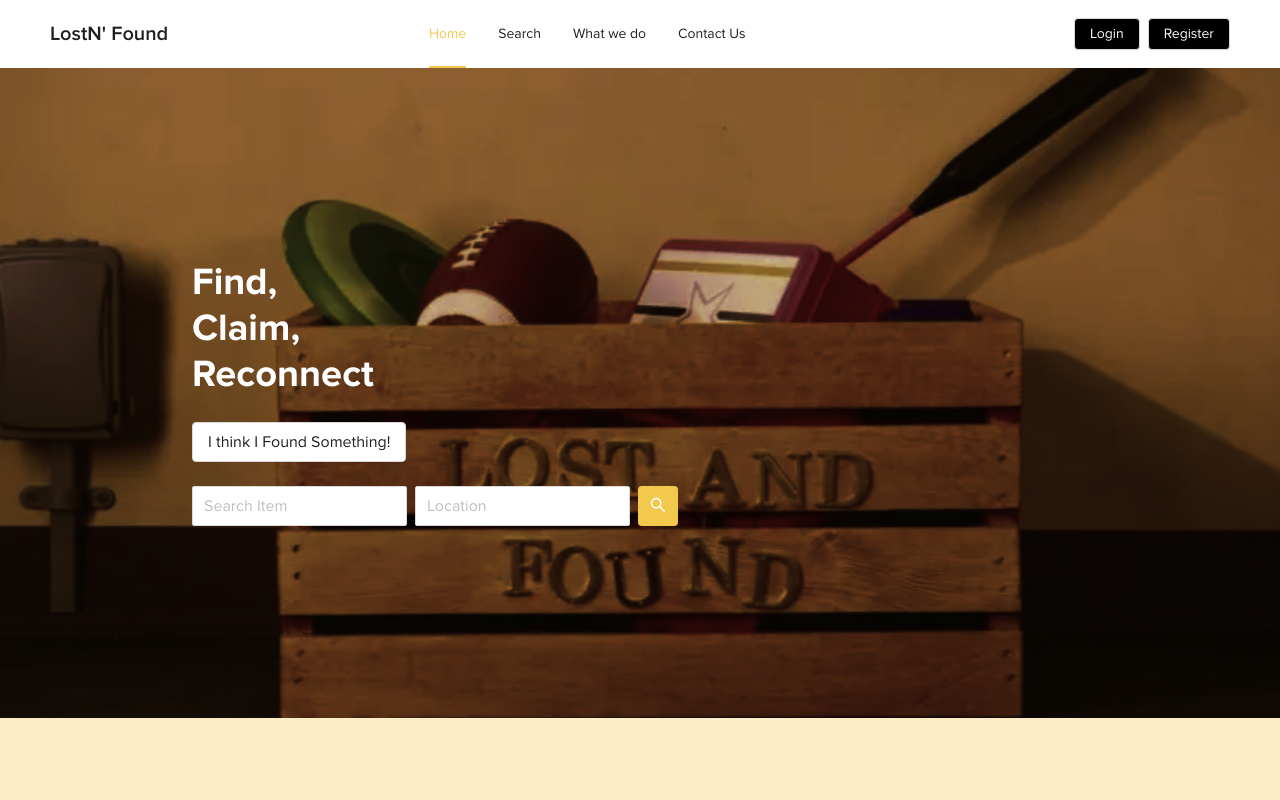
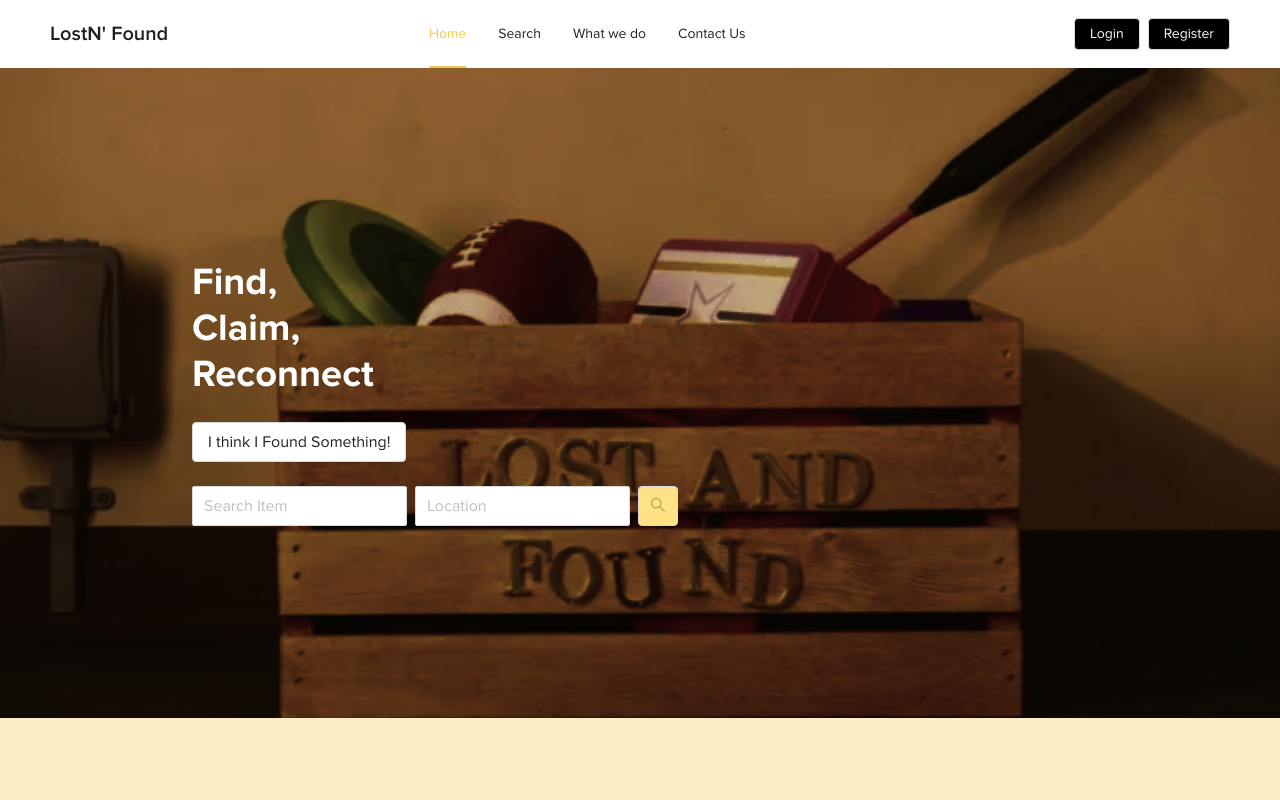
Before and after one commit to cianodev/lnf, a React (Vite) app in the folder client/: page / in a window 1280 px wide. Shown: the top 800 px of the page. Built offline with nearby package versions, Linux system fonts and the light colour scheme.

Commit message:
add home query for search

```diff
--- a/client/src/assets/styles/global.less
+++ b/client/src/assets/styles/global.less
@@ -108,6 +108,10 @@ h5 {
       display: flex;
       justify-content: center;
     }
+  }
+
+  .lnf-home-btn {
+    background-color: #ffe186;
   }
 }
 
--- a/client/src/pages/home/Home.jsx
+++ b/client/src/pages/home/Home.jsx
@@ -11,7 +11,10 @@ const { Title } = Typography;
 function Home() {
   const navigate = useNavigate();
 
-  const isLogged = localStorage.getItem('isLogged')
+  const [search, setSearch] = React.useState("");
+  const [address, setAddress] = React.useState("");
+
+  const isLogged = localStorage.getItem("isLogged");
 
   const handleReportFoundClick = React.useCallback(() => {
     navigate(isLogged ? "/report?type=found" : "/login");
@@ -20,6 +23,25 @@ function Home() {
   const handleReportLostClick = React.useCallback(() => {
     navigate(isLogged ? "/report?type=lost" : "/login");
   }, [navigate]);
+
+  const handleAddress = React.useCallback((event) => {
+    setAddress(event.target.value);
+  }, []);
+
+  const handleSearch = React.useCallback((event) => {
+    setSearch(event.target.value);
+  }, []);
+
+  const handleNavigateSearch = React.useCallback(() => {
+    const searchQuery =
+      search && address
+        ? `item=${search}&location=${address}`
+        : search && !address
+        ? `item=${search}`
+        : `location=${address}`;
+
+    navigate(`/search?${searchQuery}`);
+  }, [search, address]);
 
   return (
     <div className="lnf-home">
@@ -40,9 +62,24 @@ function Home() {
 
             <div>
               <Space>
-                <Input placeholder="Search Item" size="large" />
-                <Input placeholder="Location" size="large" />
-                <Button icon={<SearchOutlined />} size="large" type="primary" />
+                <Input
+                  placeholder="Search Item"
+                  size="large"
+                  onChange={handleSearch}
+                />
+                <Input
+                  placeholder="Location"
+                  size="large"
+                  onChange={handleAddress}
+                />
+                <Button
+                  className="lnf-home-btn"
+                  icon={<SearchOutlined />}
+                  size="large"
+                  type="primary"
+                  disabled={!search && !address}
+                  onClick={handleNavigateSearch}
+                />
               </Space>
             </div>
           </Space>
```
